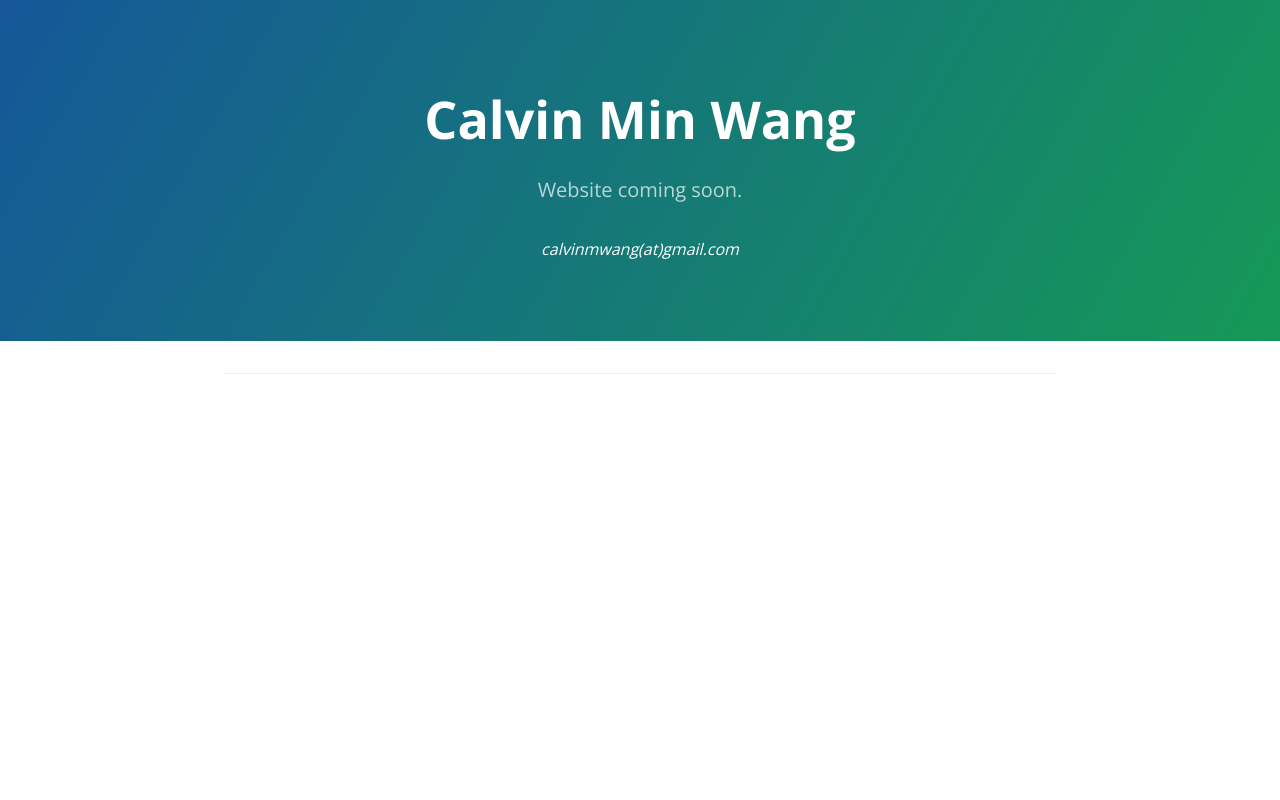
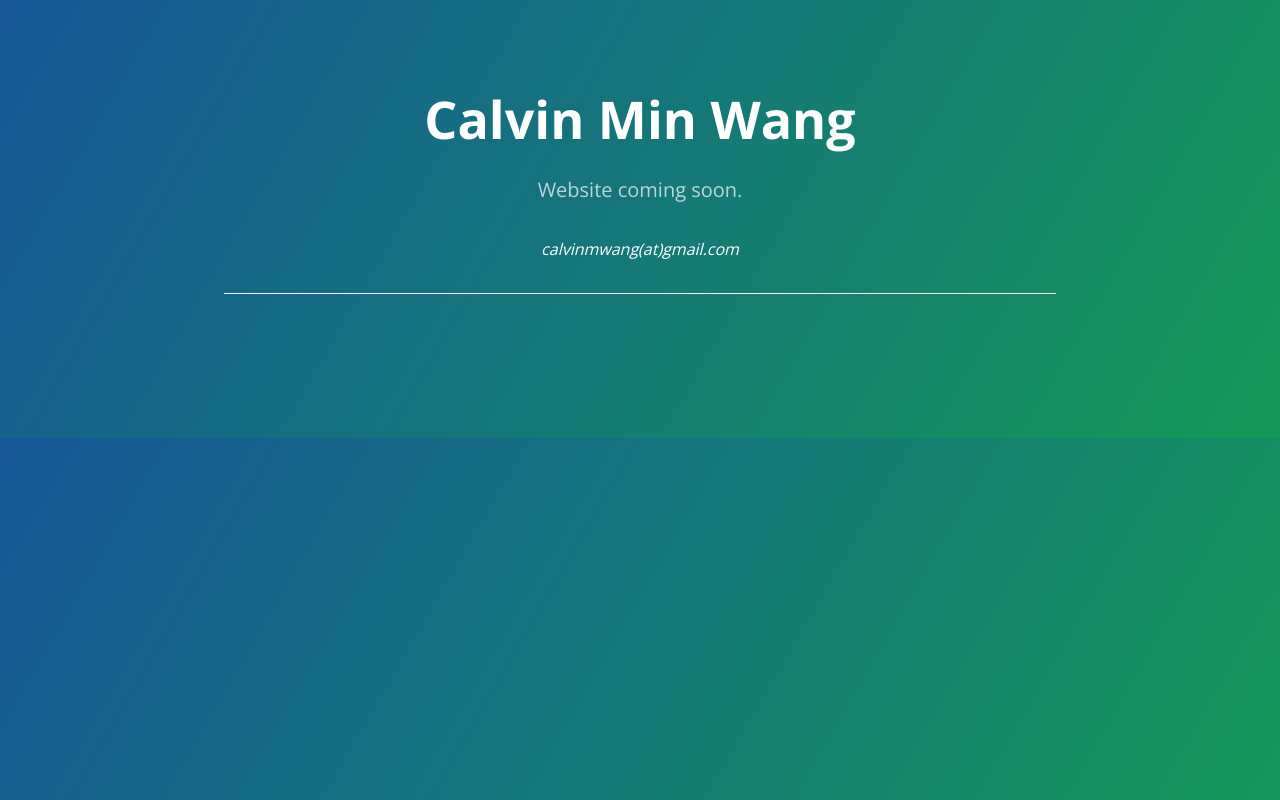
Before and after one commit to recrudescence/recrudescence.github.io, a plain HTML site: page index.html in a window 1280 px wide. Drawn offline with nearby package versions, Linux system fonts and the light colour scheme.

Commit message:
Update index.html

```diff
--- a/index.html
+++ b/index.html
@@ -9,8 +9,8 @@
     <link rel="stylesheet" type="text/css" href="stylesheets/stylesheet.css" media="screen">
     <link rel="stylesheet" type="text/css" href="stylesheets/github-light.css" media="screen">
   </head>
-  <body>
-    <section class="page-header">
+  <body class="page-header">
+    <section>
       <h1 class="project-name">Calvin Min Wang</h1>
       <h2 class="project-tagline">Website coming soon.</h2>
       <i>calvinmwang(at)gmail.com</i>
@@ -18,6 +18,7 @@
 
     <section class="main-content">
       <footer class="site-footer">
+
       </footer>
 
     </section>
```
